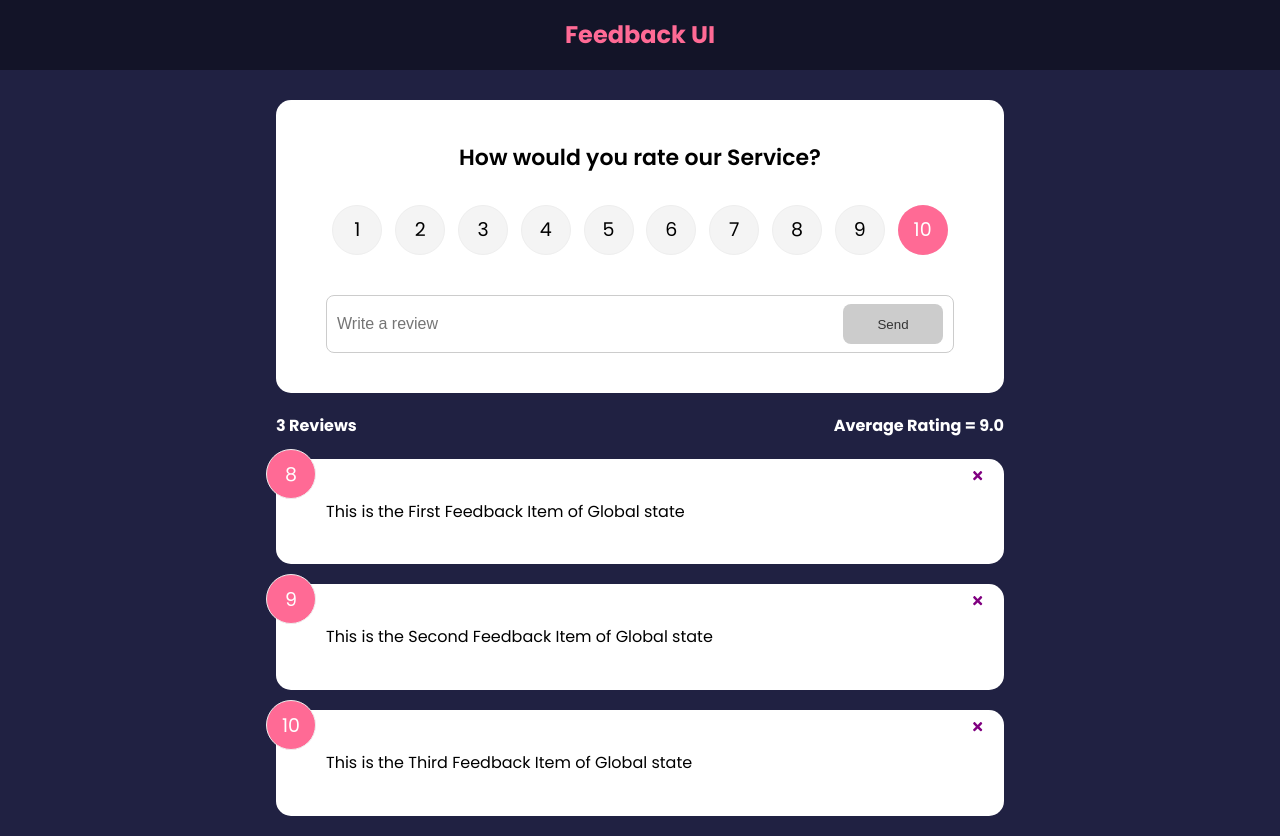
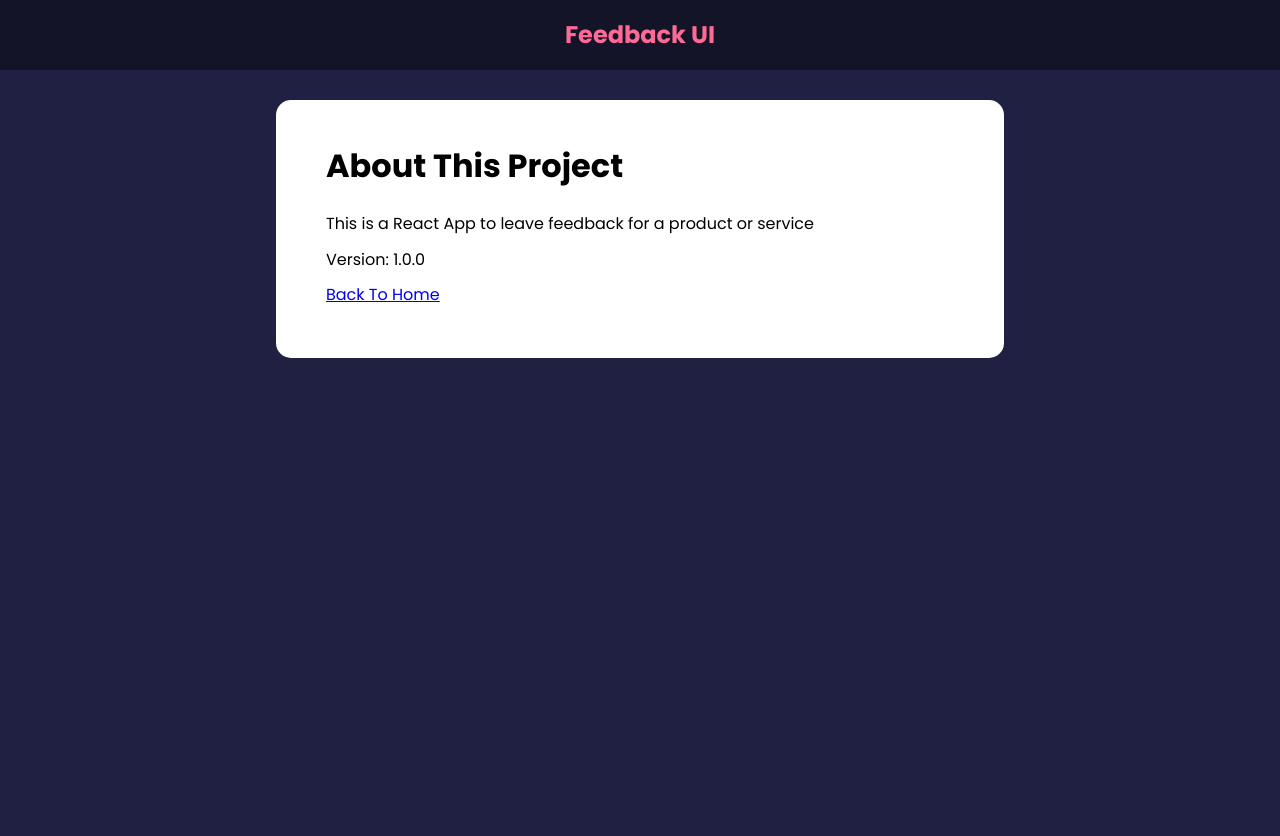
Before and after one commit to subhamssn/main-fb-app, a React (Create React App) app: page /about in a window 1280 px wide. After the commit the page ends 800 px from the top, so only its background shows below. Built offline with nearby package versions, Linux system fonts and the light colour scheme.

Commit message:
BrowserRouter Learnt

```diff
--- a/package.json
+++ b/package.json
@@ -9,6 +9,7 @@
     "react": "^18.2.0",
     "react-dom": "^18.2.0",
     "react-icons": "^4.10.1",
+    "react-router-dom": "^6.14.1",
     "react-scripts": "5.0.1",
     "uuid": "^9.0.0",
     "web-vitals": "^2.1.4"
--- a/src/App.js
+++ b/src/App.js
@@ -1,10 +1,12 @@
 import {v4 as uuidv4} from 'uuid'
+import { BrowserRouter as Router, Route, Routes} from 'react-router-dom';
 import Header from './components/Header'
 import { useState } from 'react';
 import feedbackData from './data/FeedbackData';
 import FeedbackList from "./components/FeedbackList";
 import FeedbackStats from './components/FeedbackStats';
 import FeedbackForm from './components/FeedbackForm';
+import AboutPage from './pages/AboutPage'
 
 function App(){
 
@@ -30,19 +32,33 @@
 
 
     return (
-        <>
+        <Router>
         <Header  />
         <div className="container">
-            <FeedbackForm handleAdd = {addFeedback}/>
-            <FeedbackStats feedback={feedback}/>
 
-           <FeedbackList
-           feedback={feedback} handleDelete = {deleteFeedback}
-           />
+            <Routes>
 
+
+            <Route exact path='/' element={
+                <>
+
+               <FeedbackForm handleAdd = {addFeedback}/>
+               <FeedbackStats feedback={feedback}/>
+
+               <FeedbackList
+                  feedback={feedback} handleDelete = {deleteFeedback}
+               />
+               </>
+            }>
+
+
+           </Route>
+
+           <Route path='/about' element={<AboutPage />}/>
+           </Routes>
         </div>
 
-        </>
+        </Router>
     )
 }
 
--- /dev/null
+++ b/src/pages/AboutPage.jsx
@@ -0,0 +1,19 @@
+import Card from "../shared/Card"
+
+function AboutPage() {
+  return (
+    <Card>
+      <div className="about">
+        <h1>About This Project</h1>
+        <p>This is a React App to leave feedback for a product or service</p>
+        <p>Version: 1.0.0</p>
+
+        <p>
+          <a href="/">Back To Home</a>
+        </p>
+      </div>
+    </Card>
+  )
+}
+
+export default AboutPage
```
Also changed, not shown: 1 other file (tests, documents, lock files or other folders).
